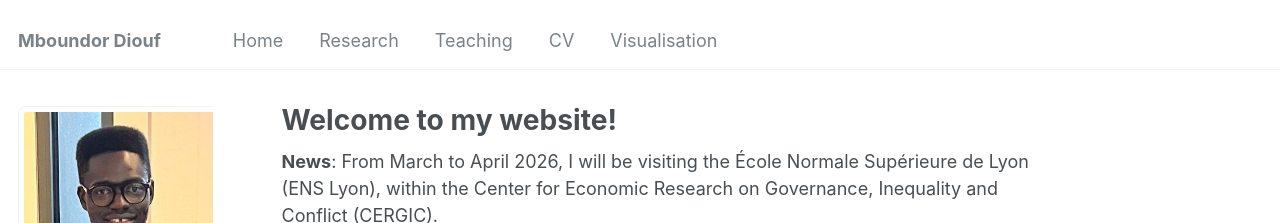
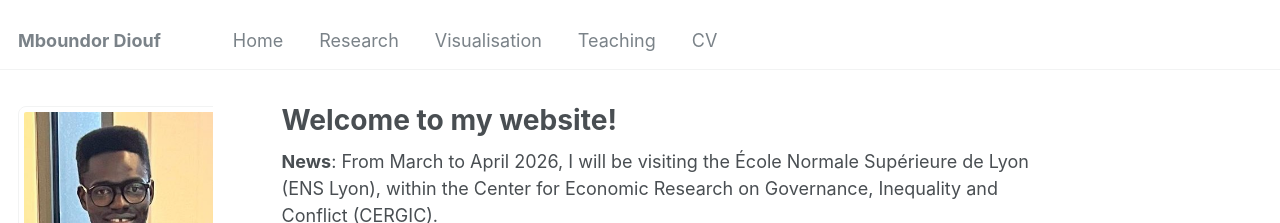
Before and after one commit to mboundordiouf/mboundordiouf.github.io, a Jekyll site: the page built from _pages/about.md, in a window 1280 px wide. Shown: the top 223 px of the page. Built offline with Jekyll 4.4.1, drawn with Linux system fonts in a browser that asks for light colours; part of the change alters nothing that is shown.

```diff
--- a/_data/navigation.yml
+++ b/_data/navigation.yml
@@ -12,14 +12,14 @@ main:
   - title: "Research"
     url: /publications/
 
+  - title: "Visualisation"
+    url: /codes/
+
   - title: "Teaching"
     url: /teaching/
 
   - title: "CV"
     url: /cv/
 
-  - title: "Visualisation"
-    url: /codes/
-
   #- title: "Media"
    # url: /portfolio/
```
